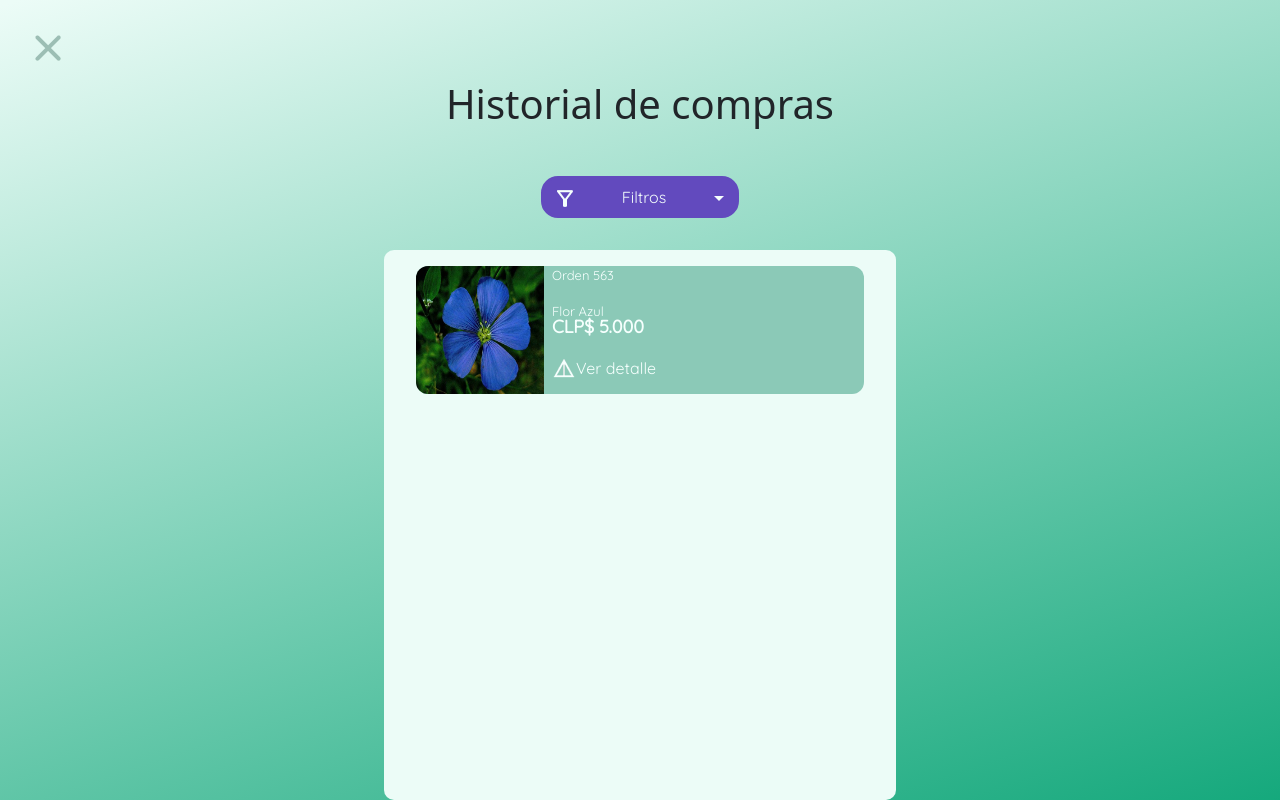
After one commit to roseguel/garden-seller, a Django app: page /historial in a window 1280 px wide. The commit adds this page. Run offline with Django 4.2, Linux system fonts and the light colour scheme.

Commit message:
ediciones

```diff
--- a/BuyBee/BuyBeeApp/static/BuyBeeApp/css/historial_compra.css
+++ b/BuyBee/BuyBeeApp/static/BuyBeeApp/css/historial_compra.css
@@ -186,8 +186,8 @@ Movil
     }
 
     .carrito_prod_img{
-        width: 6vw;
-        height: 6vw;
+        width: 10vw;
+        height: 10vw;
         border-radius: 12px 0px 0px 12px;
     }
 
@@ -264,4 +264,20 @@ Movil
     .arrow{
         margin-left: 6vh;
     }
+
+    /* Nuevo */
+    .detalle_producto {
+        display: flex;
+        flex-direction: row;
+        align-items: center;
+        align-self: center;
+        margin-left: 1vh;
+        cursor: pointer;
+        color: #F5FFFD;
+    }
+
+    .detalle_producto img {
+        width: 1.5em;
+        height: 1.5em;
+    }
 }
--- /dev/null
+++ b/BuyBee/BuyBeeApp/templates/BuyBeeApp/historial.html
@@ -0,0 +1,42 @@
+{% load static %}
+<!DOCTYPE html>
+<html lang="es">
+<head>
+    <meta charset="UTF-8">
+    <meta http-equiv="X-UA-Compatible" content="IE=edge">
+    <meta name="viewport" content="width=device-width, initial-scale=1.0">
+    <link rel="stylesheet" href="{% static 'BuyBeeApp/css/historial_compra.css' %}">
+    <link href="https://cdn.jsdelivr.net/npm/bootstrap@5.0.2/dist/css/bootstrap.min.css" rel="stylesheet"
+    integrity="sha384-EVSTQN3/azprG1Anm3QDgpJLIm9Nao0Yz1ztcQTwFspd3yD65VohhpuuCOmLASjC" crossorigin="anonymous">
+        <script src="https://cdn.jsdelivr.net/npm/bootstrap@5.0.2/dist/js/bootstrap.bundle.min.js"
+            integrity="sha384-MrcW6ZMFYlzcLA8Nl+NtUVF0sA7MsXsP1UyJoMp4YLEuNSfAP+JcXn/tWtIaxVXM"
+            crossorigin="anonymous"></script>
+        <link href='https://fonts.googleapis.com/css?family=Quicksand' rel='stylesheet'>
+    <title>Historial de compra</title>
+</head>
+<body>
+    <a id="salir" href="{% url 'perfil' %}"><img src="{% static 'BuyBeeApp/assets/images/Exit.png' %}" ></a>
+    <h1 class="titulo_prod_venta">Historial de compras</h1>
+    <div class="filter">
+        <button id="filtros" type="Total Producto" class="btn"><img class="alt" src="{% static 'BuyBeeApp/assets/images/filter_alt.png' %}">Filtros<img class="arrow" src="{% static 'BuyBeeApp/assets/images/arrow_drop_down.png' %}"></button>
+    </div>
+    <div id="caja_productos">
+        <div class="carrito_producto">
+            <div class="carrito_prod_top">
+                <img class="carrito_prod_img" src="{% static 'BuyBeeApp/assets/images/florazul.jpg' %}">
+                <div class="carrito_prod_infobox">
+                    <div class="carrito_prod_info">
+                        <p class="carrito_prod_orden">Orden 563</p>
+                        <p class="carrito_prod_nombre">Flor Azul</p>
+                        <p class="carrito_prod_precio">CLP$ 5.000</p>
+                        <div class="detalle_producto">
+                            <img src="{% static 'BuyBeeApp/assets/images/Detalle_Venta.png' %}">
+                            Ver detalle
+                        </div>
+                    </div>
+                </div>
+            </div>
+        </div>
+    </div>
+</body>
+</html>
--- a/BuyBee/BuyBeeApp/templates/BuyBeeApp/home.html
+++ b/BuyBee/BuyBeeApp/templates/BuyBeeApp/home.html
@@ -100,7 +100,7 @@
           <div id="titulo_rec">Recomendados</div>
           <div id="prod_container">
             {% for producto in productos_recomendados %}
-              <div class="prod prod-rec" onclick="window.open('producto/{{ producto.id }}', '_blank')">
+              <div class="prod prod-rec" onclick="window.open('producto/{{ producto.id }}', '_self')" data-bs-toggle="tooltip" data-bs-html="true" title="Precio: {{ producto.precio }}">
                 <img class="prod_imagen" src="media/{{ producto.imagen.imagen }}">
                 <div id="prod_data">
                   <p class="carrito_prod_nombre">{{producto.nombre}}</p>
--- a/BuyBee/BuyBeeApp/templates/BuyBeeApp/perfil.html
+++ b/BuyBee/BuyBeeApp/templates/BuyBeeApp/perfil.html
@@ -128,7 +128,7 @@
                 })
             </script>
         </div>
-        <a id="button-box" href="">Historial de compras</a>
+        <a id="button-box" href="{% url 'historial' %}">Historial de compras</a>
         <a id="button-box" href="">Productos en venta</a>
         <a class="ayuda" href="{% url 'ayuda' %}">Ayuda</a>
         <a class="cerrar" href="{% url 'logout' %}">Cerrar sesion</a>
--- a/BuyBee/BuyBeeApp/urls.py
+++ b/BuyBee/BuyBeeApp/urls.py
@@ -1,5 +1,5 @@
 from BuyBee.urls import path
-from BuyBeeApp.views import home, quienesSomos, ayuda, perfil, producto, iniciarSesion, registrarse, registropersonal
+from BuyBeeApp.views import historialCompras, home, quienesSomos, ayuda, perfil, producto, iniciarSesion, registrarse, registropersonal
 from django.contrib.auth.views import LoginView
 from django.urls import path, include
 
@@ -13,4 +13,5 @@ urlpatterns = [
     path('registro-personal', registropersonal, name="registro-personal"),
     path('perfil', perfil, name="perfil"),
     path('producto/<id_producto>', producto, name="producto"),
+    path('historial', historialCompras, name="historial"),
 ]
--- a/BuyBee/BuyBeeApp/views.py
+++ b/BuyBee/BuyBeeApp/views.py
@@ -78,13 +78,18 @@ def perfil(r):
 
 def producto(r, id_producto):
     producto = get_object_or_404(ProductoVenta, id=id_producto)
+    producto.vistas += 1
+    producto.save()
     producto.precio = formatNumberToPrice(producto.precio)
     imagenes = ProductoImagen.objects.filter(producto_id=producto.id).values()
+
+    vendedor = get_object_or_404(Usuario, rut=producto.vendedor_id)
 
     contexto = {
         "producto": producto,
         "imagenes": imagenes,
-        "activa": imagenes[0]["id"]
+        "activa": imagenes[0]["id"],
+        "vendedor": vendedor
     }
 
     return render(r, "BuyBeeApp/producto.html", contexto)
@@ -126,3 +131,6 @@ def registropersonal(request):
             user.save()
             return redirect(to = "perfil")
     return render(request, "BuyBeeApp/registro-personal.html")
+
+def historialCompras(r):
+    return render(r, "BuyBeeApp/historial.html")
```
Also changed, not shown: BuyBee/BuyBeeApp/static/BuyBeeApp/css/iniciar-sesion.css (+34 -0 lines), BuyBee/BuyBeeApp/static/BuyBeeApp/css/producto.css (+57 -4 lines), BuyBee/BuyBeeApp/templates/BuyBeeApp/iniciar-sesion.html (+7 -0 lines), BuyBee/BuyBeeApp/templates/BuyBeeApp/producto.html (+17 -1 lines), BuyBee/BuyBeeApp/static/BuyBeeApp/assets/images/Comprados.png (added), BuyBee/BuyBeeApp/static/BuyBeeApp/assets/images/Detalle_Venta.png (added), BuyBee/BuyBeeApp/static/BuyBeeApp/assets/images/Vendedor.png (added), BuyBee/BuyBeeApp/static/BuyBeeApp/assets/images/Vistos.png (added), BuyBee/db.sqlite3, BuyBee/media/productosImagenes/imagen_2022-06-05_085306552.png (added), BuyBee/media/productosImagenes/imagen_2022-06-05_085318466.png (added), BuyBee/media/productosImagenes/imagen_2022-06-05_085326907.png (added), BuyBee/media/productosImagenes/imagen_2022-06-05_085339533.png (added), BuyBee/media/productosImagenes/imagen_2022-06-05_085347064.png (added). Lines whose indentation alone changed are shown as unchanged.
